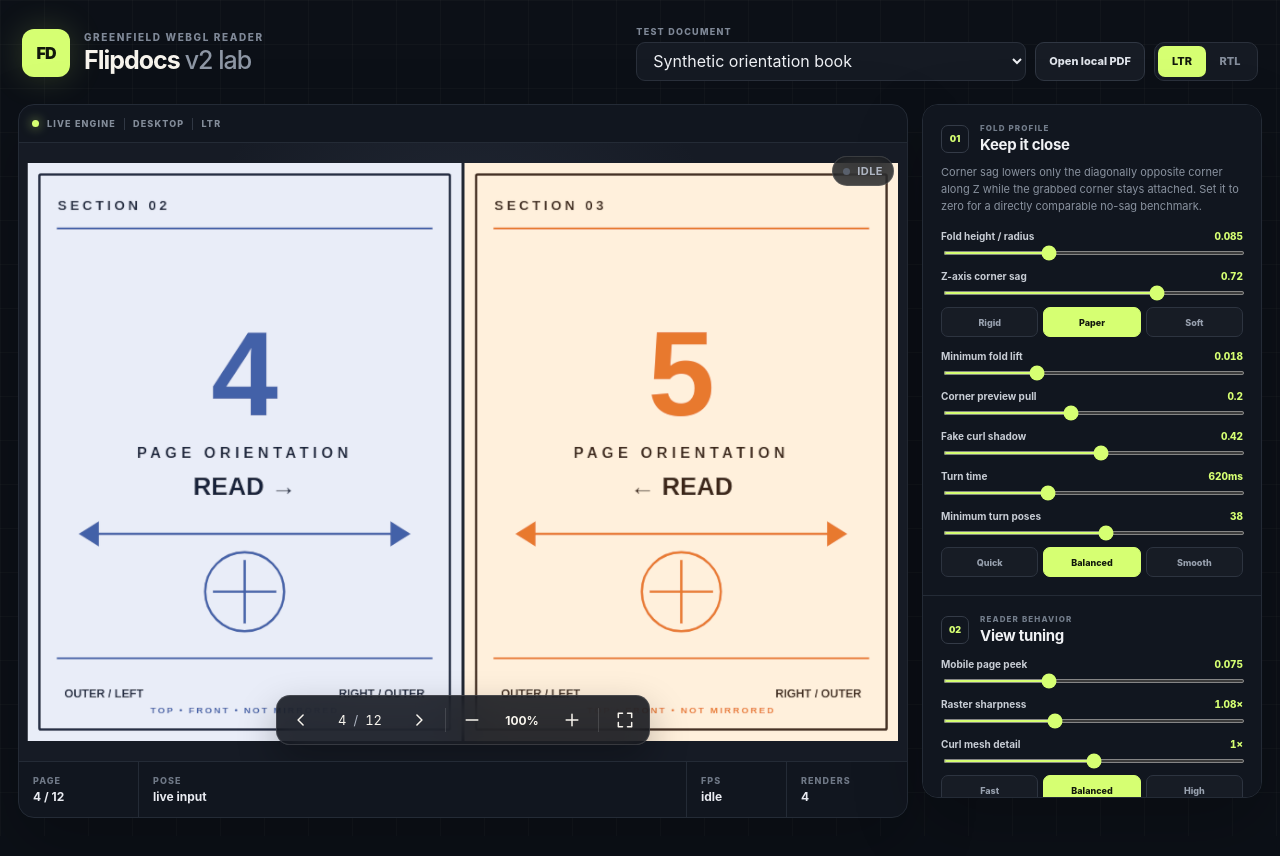
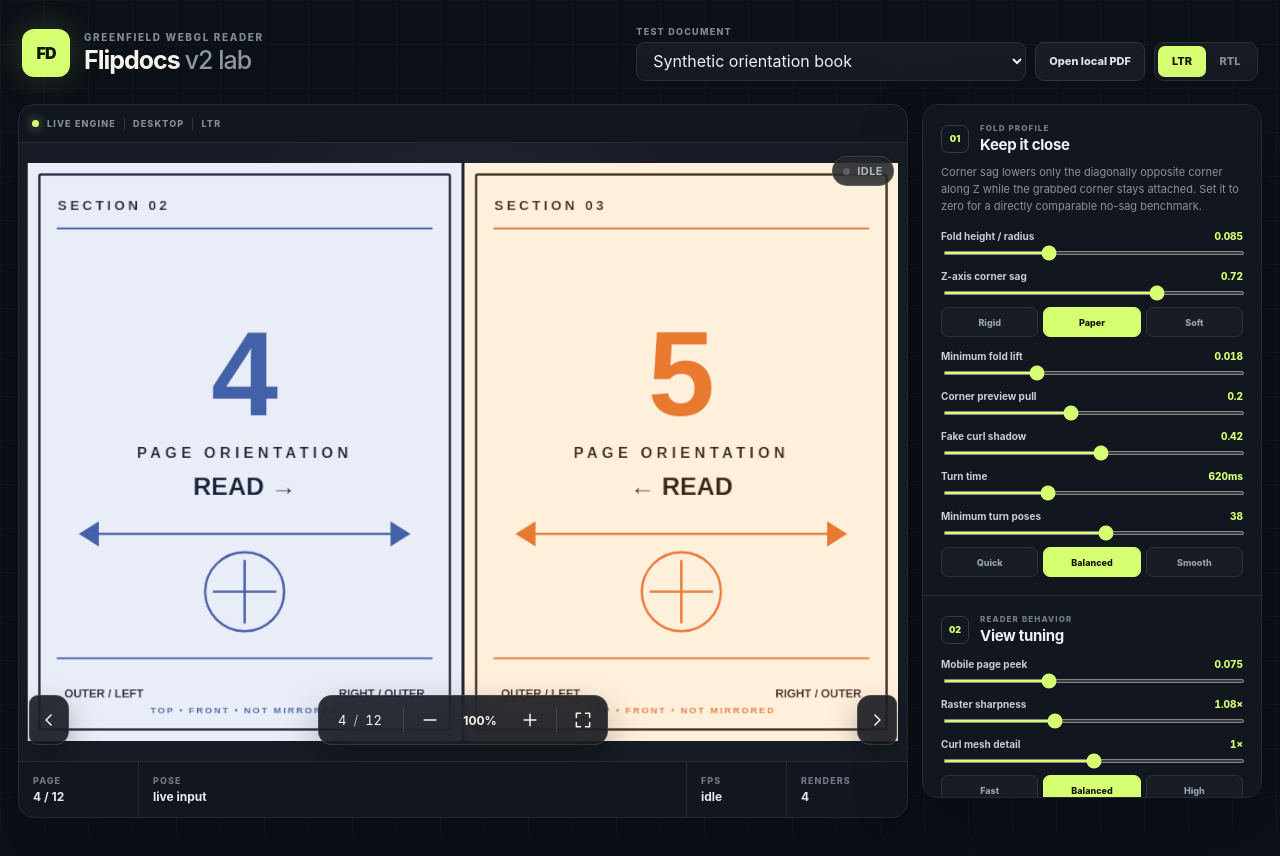
Before and after one commit to eliart20/flipdocs3, a React (Vite) app: page / in a window 1280 px wide. Shown: the top 856 px of the page. Built offline with nearby package versions, Linux system fonts and the light colour scheme.

Commit message:
Integrate winged navigation controls

```diff
--- a/src/FlipBook.tsx
+++ b/src/FlipBook.tsx
@@ -207,16 +207,19 @@ export const FlipBook = forwardRef<FlipBookHandle, FlipBookProps>(function FlipB
 
       {showControls && (
         <nav className="flipdocs__controls" aria-label="Document controls">
-          <button type="button" onClick={() => engineRef.current?.previous()} disabled={atStart} aria-label="Previous page" aria-keyshortcuts={direction === "ltr" ? "ArrowLeft" : "ArrowRight"}>
+          <button className="flipdocs__wing flipdocs__wing--previous" type="button" onClick={() => engineRef.current?.previous()} disabled={atStart} aria-label="Previous page" aria-keyshortcuts={direction === "ltr" ? "ArrowLeft" : "ArrowRight"}>
             <Icon name="previous" />
           </button>
+          <span className="flipdocs__connector" />
+          <div className="flipdocs__controls-core">
             <div className="flipdocs__page-count" aria-live="polite">
               <span>{snapshot.page || 1}</span><i>/</i><span>{snapshot.pageCount || "—"}</span>
             </div>
-          <button type="button" onClick={() => engineRef.current?.next()} disabled={atEnd} aria-label="Next page" aria-keyshortcuts={direction === "ltr" ? "ArrowRight" : "ArrowLeft"}>
-            <Icon name="next" />
-          </button>
-          <span className="flipdocs__divider" />
+            <span className="flipdocs__divider flipdocs__hint-divider" />
+            <span className="flipdocs__input-hint" aria-hidden="true">
+              <span className="flipdocs__input-hint--mobile"><b>↔</b><i>Swipe</i></span>
+            </span>
+            <span className="flipdocs__divider flipdocs__hint-divider flipdocs__hint-divider--after" />
             <button type="button" onClick={() => engineRef.current?.zoomOut()} aria-label="Zoom out">
               <Icon name="minus" />
             </button>
@@ -228,12 +231,17 @@ export const FlipBook = forwardRef<FlipBookHandle, FlipBookProps>(function FlipB
             </button>
             {showFullscreen && (
               <>
-              <span className="flipdocs__divider" />
-              <button type="button" onClick={() => void engineRef.current?.toggleFullscreen()} aria-label="Toggle fullscreen">
+                <span className="flipdocs__divider flipdocs__fullscreen-divider" />
+                <button className="flipdocs__fullscreen" type="button" onClick={() => void engineRef.current?.toggleFullscreen()} aria-label="Toggle fullscreen">
                   <Icon name="fullscreen" />
                 </button>
               </>
             )}
+          </div>
+          <span className="flipdocs__connector" />
+          <button className="flipdocs__wing flipdocs__wing--next" type="button" onClick={() => engineRef.current?.next()} disabled={atEnd} aria-label="Next page" aria-keyshortcuts={direction === "ltr" ? "ArrowRight" : "ArrowLeft"}>
+            <Icon name="next" />
+          </button>
         </nav>
       )}
     </div>
--- a/src/flipbook.css
+++ b/src/flipbook.css
@@ -46,19 +46,12 @@
 .flipdocs__controls {
   position: absolute;
   z-index: 8;
-  left: 50%;
+  right: max(10px, env(safe-area-inset-right));
+  left: max(10px, env(safe-area-inset-left));
   bottom: max(16px, env(safe-area-inset-bottom));
   display: flex;
   align-items: center;
-  gap: 4px;
-  min-height: 48px;
-  padding: 5px;
-  transform: translateX(-50%);
-  border: 1px solid var(--flipdocs-border);
-  border-radius: 14px;
-  background: var(--flipdocs-panel);
-  box-shadow: 0 16px 38px rgba(0, 0, 0, 0.28);
-  backdrop-filter: blur(18px) saturate(135%);
+  pointer-events: none;
 }
 
 .flipdocs__controls button {
@@ -75,6 +68,7 @@
   font-size: 12px;
   font-weight: 700;
   cursor: pointer;
+  pointer-events: auto;
 }
 
 .flipdocs__controls button:hover:not(:disabled),
@@ -94,6 +88,43 @@
   height: 20px;
 }
 
+.flipdocs__controls-core {
+  display: flex;
+  min-height: 48px;
+  align-items: center;
+  gap: 4px;
+  padding: 5px;
+  border: 1px solid var(--flipdocs-border);
+  border-radius: 14px;
+  background: var(--flipdocs-panel);
+  box-shadow: 0 16px 38px rgba(0, 0, 0, 0.28);
+  pointer-events: auto;
+  backdrop-filter: blur(18px) saturate(135%);
+}
+
+.flipdocs__connector {
+  flex: 1;
+  height: 1px;
+  background: rgba(216, 228, 232, 0.2);
+}
+
+.flipdocs__controls .flipdocs__wing {
+  min-width: 40px;
+  height: 50px;
+  border: 1px solid var(--flipdocs-border);
+  background: var(--flipdocs-panel);
+  box-shadow: 0 12px 30px rgba(0, 0, 0, 0.28);
+  backdrop-filter: blur(18px) saturate(135%);
+}
+
+.flipdocs__wing--previous {
+  border-radius: 9px 14px 14px 9px !important;
+}
+
+.flipdocs__wing--next {
+  border-radius: 14px 9px 9px 14px !important;
+}
+
 .flipdocs__page-count {
   display: flex;
   min-width: 72px;
@@ -103,6 +134,49 @@
   color: var(--flipdocs-text);
   font-size: 13px;
   font-variant-numeric: tabular-nums;
+}
+
+.flipdocs__input-hint,
+.flipdocs__input-hint--mobile {
+  display: flex;
+  align-items: center;
+  justify-content: center;
+}
+
+.flipdocs__input-hint {
+  display: none;
+  min-width: 52px;
+  color: var(--flipdocs-muted);
+  font-size: 11px;
+  font-weight: 700;
+  white-space: nowrap;
+}
+
+.flipdocs__input-hint--mobile {
+  display: none;
+  gap: 5px;
+}
+
+.flipdocs__input-hint--mobile b {
+  color: var(--flipdocs-accent);
+  font-size: 16px;
+  line-height: 1;
+}
+
+.flipdocs__input-hint--mobile i {
+  font-style: normal;
+}
+
+.flipdocs__hint-divider--after {
+  display: none;
+}
+
+.flipdocs[data-mode="mobile"] .flipdocs__input-hint {
+  display: flex;
+}
+
+.flipdocs[data-mode="mobile"] .flipdocs__hint-divider--after {
+  display: block;
 }
 
 .flipdocs__page-count i {
@@ -198,16 +272,26 @@
   }
 
   .flipdocs__controls {
+    right: max(6px, env(safe-area-inset-right));
+    left: max(6px, env(safe-area-inset-left));
     bottom: max(9px, env(safe-area-inset-bottom));
-    min-height: 46px;
-    max-width: calc(100% - 16px);
-    padding: 4px;
   }
 
   .flipdocs__controls button {
     min-width: 36px;
     height: 38px;
     padding: 0 7px;
+  }
+
+  .flipdocs__controls-core {
+    min-height: 46px;
+    gap: 2px;
+    padding: 4px;
+  }
+
+  .flipdocs__controls .flipdocs__wing {
+    min-width: 34px;
+    height: 48px;
   }
 
   .flipdocs__page-count {
@@ -219,6 +303,23 @@
   }
 }
 
+@media (max-width: 360px) {
+  .flipdocs__controls .flipdocs__fullscreen,
+  .flipdocs__controls .flipdocs__fullscreen-divider {
+    display: none;
+  }
+}
+
+@media (max-width: 330px) {
+  .flipdocs__input-hint--mobile i {
+    display: none;
+  }
+
+  .flipdocs__input-hint {
+    min-width: 24px;
+  }
+}
+
 @media (prefers-reduced-motion: reduce) {
   .flipdocs__spinner { animation-duration: 1.5s; }
 }
```
Lines whose indentation alone changed are shown as unchanged.
